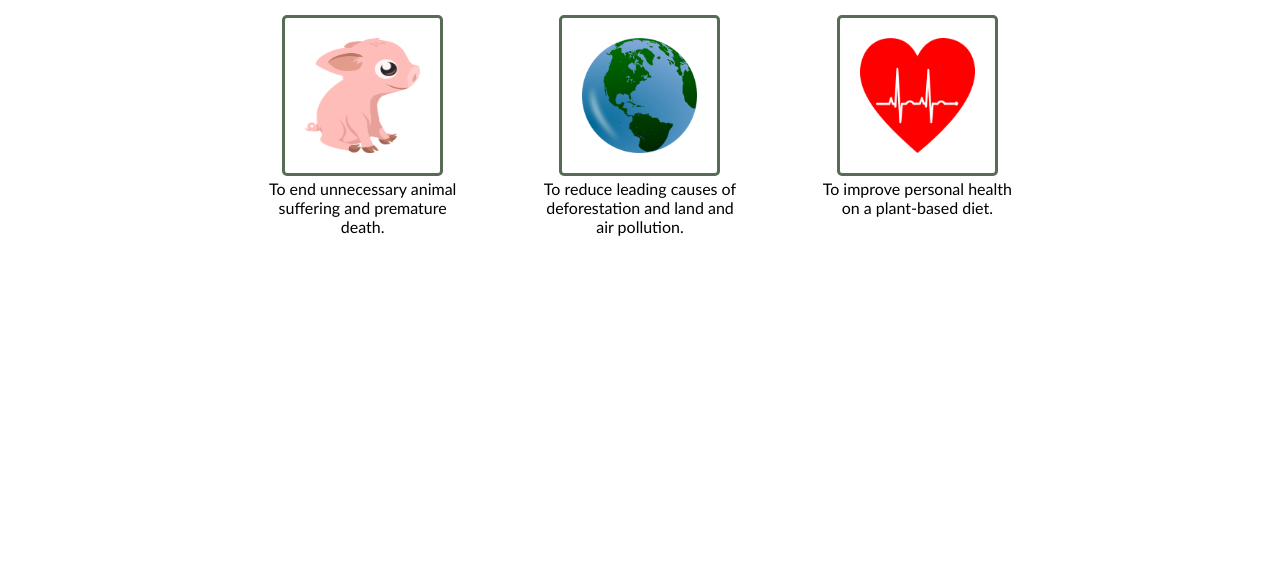
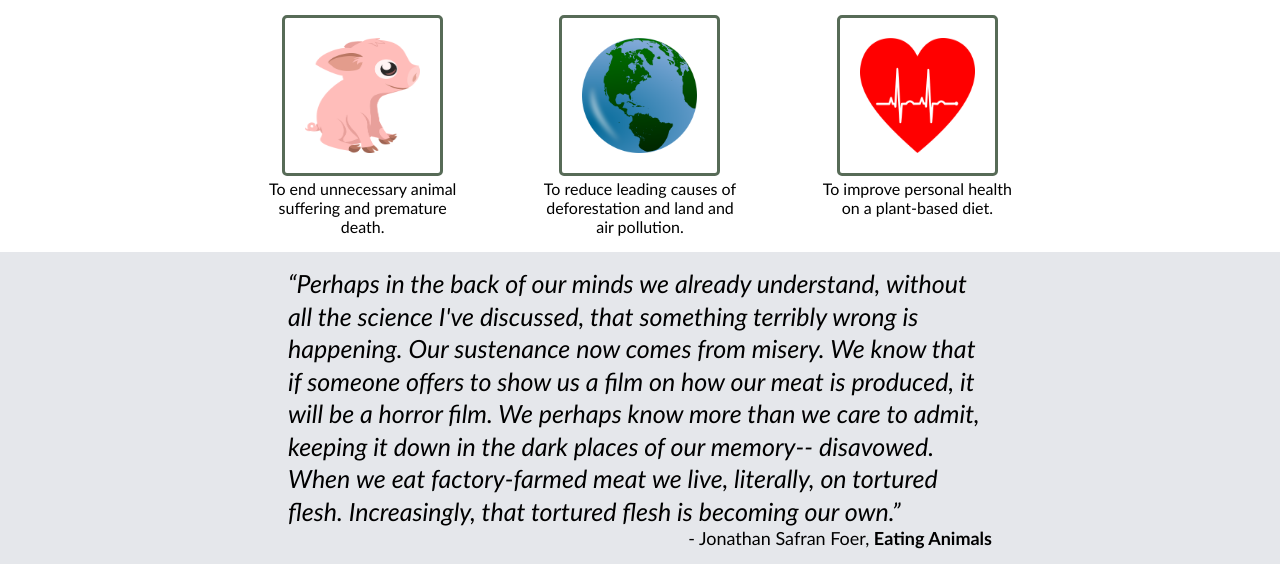
Before and after one commit to jeremiahcarey/odin-landing-page, a plain HTML site: page index.html in a window 1280 px wide. Shown: the part 501-1065 px from the top of the page. Before the commit the page ends 800 px from the top, so only its background shows below. Drawn offline with Linux system fonts and the light colour scheme.

Commit message:
styling updates

```diff
--- a/index.html
+++ b/index.html
@@ -51,5 +51,13 @@
             </div>
         </div>
     </div>
+
+    <div class="quote-container-back">
+        <div class="quote-container">
+            <div class="quote">“Perhaps in the back of our minds we already understand, without all the science I've discussed, that something terribly wrong is happening. Our sustenance now comes from misery. We know that if someone offers to show us a film on how our meat is produced, it will be a horror film. We perhaps know more than we care to admit, keeping it down in the dark places of our memory-- disavowed. When we eat factory-farmed meat we live, literally, on tortured flesh. Increasingly, that tortured flesh is becoming our own.”
+            </div>
+            <div class="quote-source"> - Jonathan Safran Foer, <b>Eating Animals</b></div>
+        </div>
+    </div>
 </body>
 </html>
--- a/styles.css
+++ b/styles.css
@@ -101,3 +101,25 @@ button {
 .box {
     flex: 1;
 }
+
+.quote-container-back {
+    margin: 0;
+    background-color: #E5E7EB;
+}
+
+.quote-container {
+    width: 55%;
+    margin: auto;
+    padding: 15px;
+}
+
+.quote {
+    font-size: 25px;
+    font-style: italic;
+    line-height: 1.3em;
+}
+
+.quote-source {
+    font-size: 18px;
+    text-align: right;
+}
```
